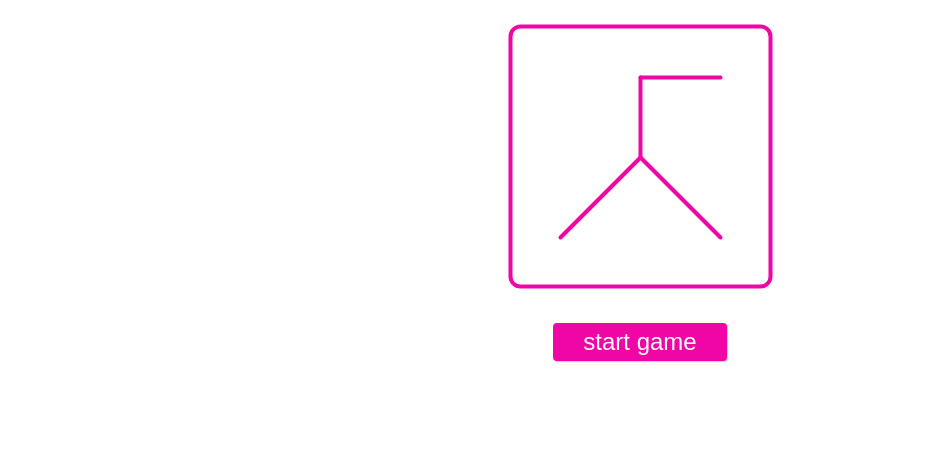
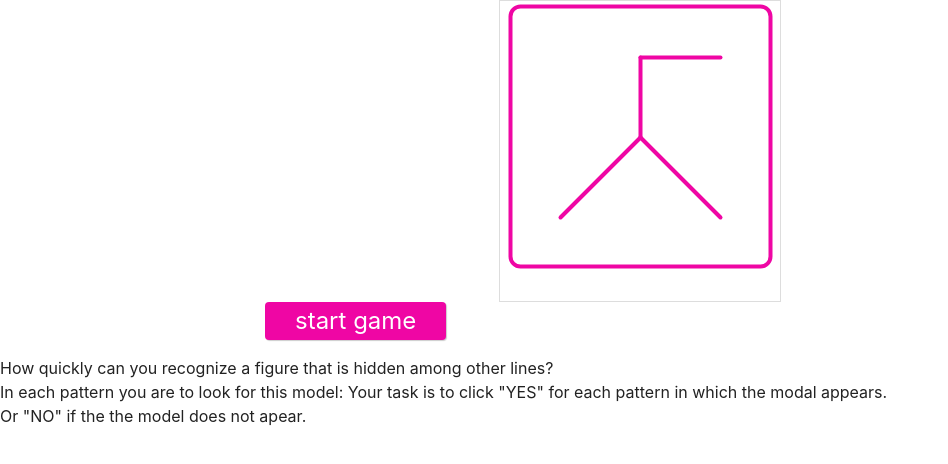
Before and after one commit to bonthron/FlexibilityOfClosure, a plain HTML site: page index.html in a window 1280 px wide. Shown: the whole page, without its empty margins (0-948 px from the left). Drawn offline with Linux system fonts and the light colour scheme.

Commit message:
added svg img, added directions to index

```diff
--- a/index.html
+++ b/index.html
@@ -8,6 +8,7 @@
         <meta name="apple-mobile-web-app-capable" content="yes" />
         <meta name="viewport" content="width=device-width, initial-scale=1.0">
         <meta http-equiv="Content-type" content="text/html; charset=utf-8"/>
+        <link href="https://fonts.googleapis.com/css2?family=Roboto:ital,wght@0,400;0,700;1,400&amp;display=swap" rel="stylesheet">
         <link rel="stylesheet" href="tachyons.min.css" />
 
         <script type="text/javascript" src="Bacon.min.js"></script>
@@ -400,13 +401,10 @@
         </script>
         <style>
          body {
-             font-family: arial;
-             padding:20px;
-             font-size:16px;
+             font-family: 'Inter', sans-serif;
              color:#222;
-             text-align:center;
          }
-         canvas { border:1px solid #fff; display:block; margin:0px auto; cursor:pointer;}
+         canvas { border:1px solid #ddd; display:block; margin:0px auto; cursor:pointer;}
          #startButton {
              background-color: #ef06a4;
              color:#fff;
@@ -421,7 +419,7 @@
 
          #noButton, #yesButton {
              display:none;
-             background-color: #ccc;
+             background-color: #ddd;
              color:#222;
              font-size:18px;
              line-height:18px;
@@ -475,8 +473,8 @@
     <body>
 
         <div id="container">
-            <canvas id="canvas1" width="280" height="300"></canvas>
-            <div style="width:280px; margin:0px auto 0px auto; border:1px solid white">
+            <canvas id="canvas1" width="280" height="300" class="db"></canvas>
+            <div style="width:280px;">
                 <button id="noButton">NO</button>
                 <button id="yesButton">YES</button>
                 <button id="startButton">start game</button>
@@ -484,5 +482,13 @@
             <img id="title" />
         </div>
 
+        <p class="f5 tl lh-copy">
+        How quickly can you recognize a figure that is hidden among other lines?<br />
+        In each pattern you are to look for this model:
+
+        Your task is to click "YES" for each pattern in which the modal appears.<br />
+        Or "NO" if the the model does not apear.<br />
+        </p>
+
     </body>
 </html>
```
Also changed, not shown: flxClos.svg (added), 1 other file.
